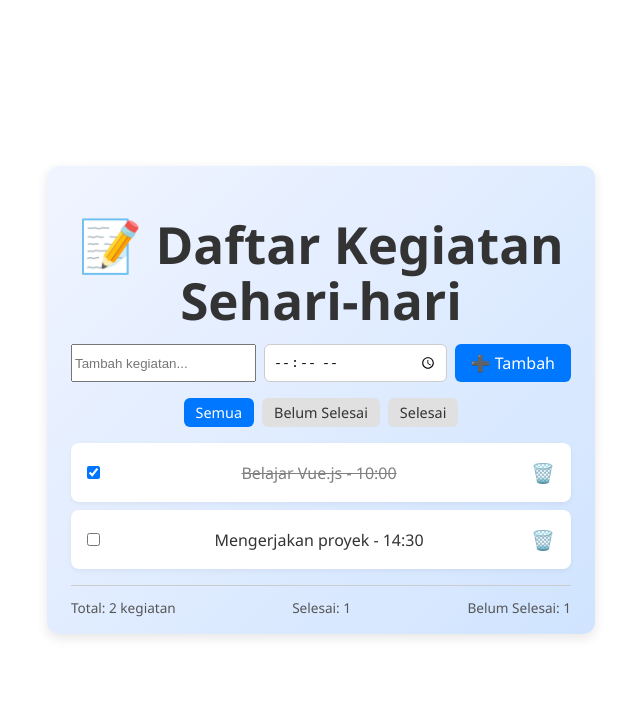
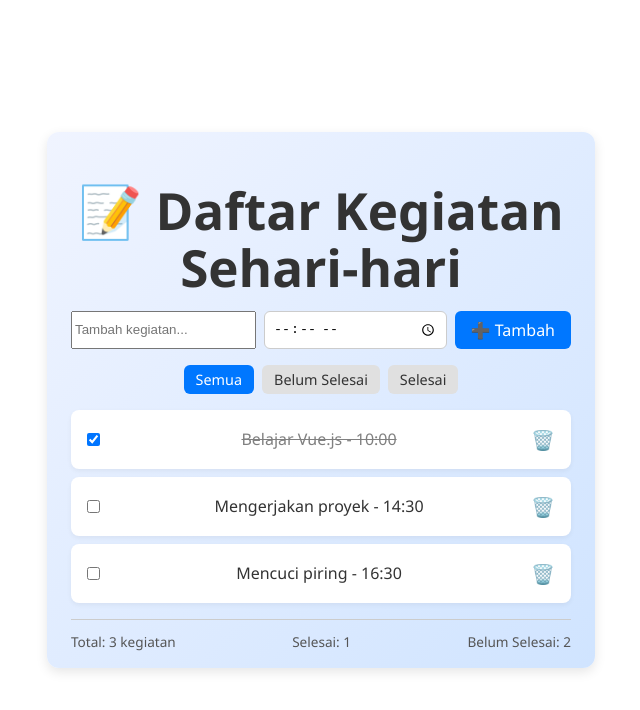
Before and after one commit to nurainigs04/32-pbk-uts-233510845, a Vue app: page / in a window 1280 px wide. Shown: the top 710 px of the page, without its empty margins (319-959 px from the left). Built offline with nearby package versions, Linux system fonts and the light colour scheme.

Commit message:
menambahkan data awal kegiatan

```diff
--- a/src/App.vue
+++ b/src/App.vue
@@ -74,6 +74,11 @@ const daftarKegiatan = ref([
   {
     nama: "Mengerjakan proyek",
     jam: "14:30",
+    selesai: false
+  },
+  {
+    nama: "Mencuci piring",
+    jam: "16:30",
     selesai: false
   }
 ])
```
